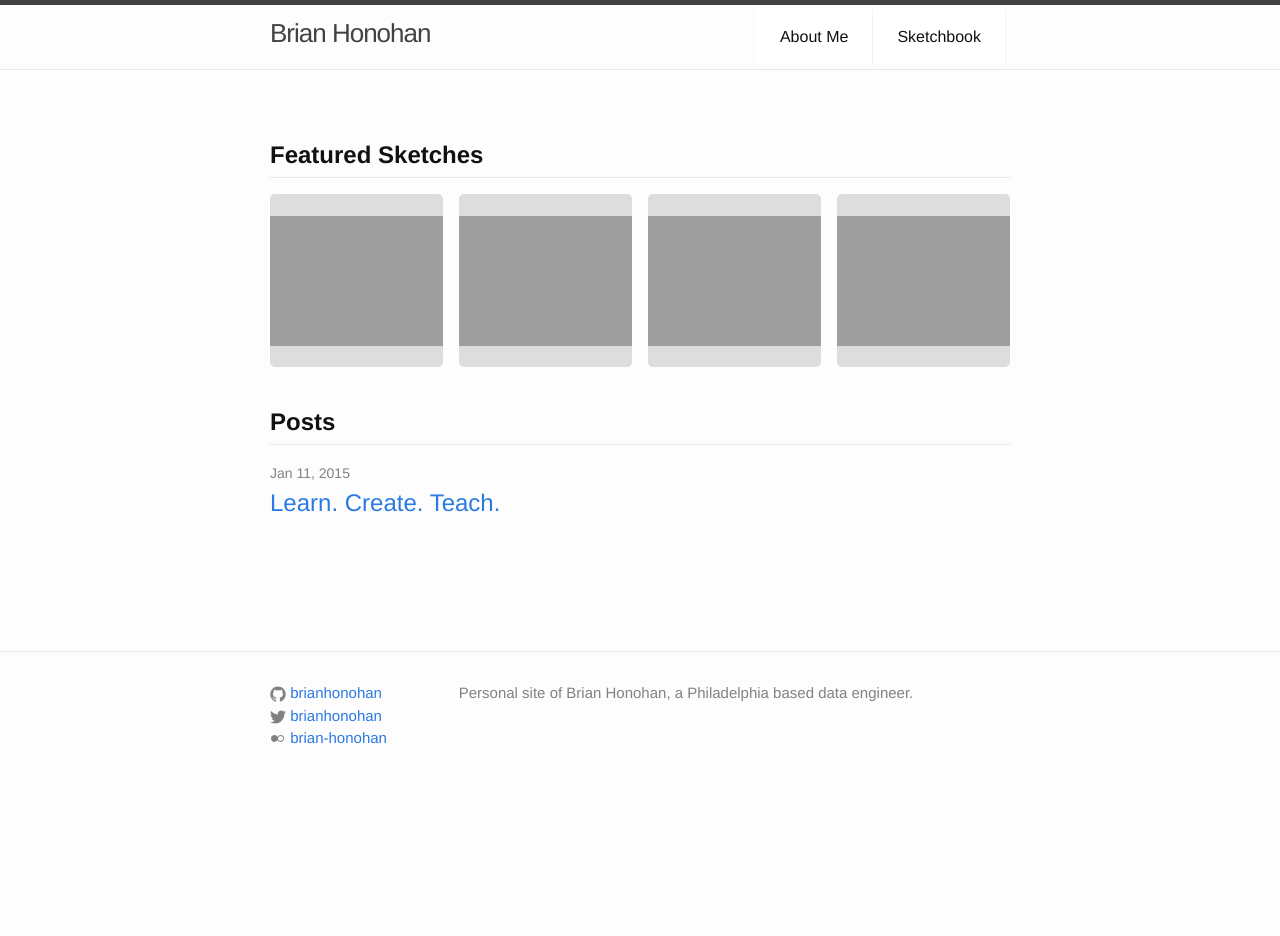
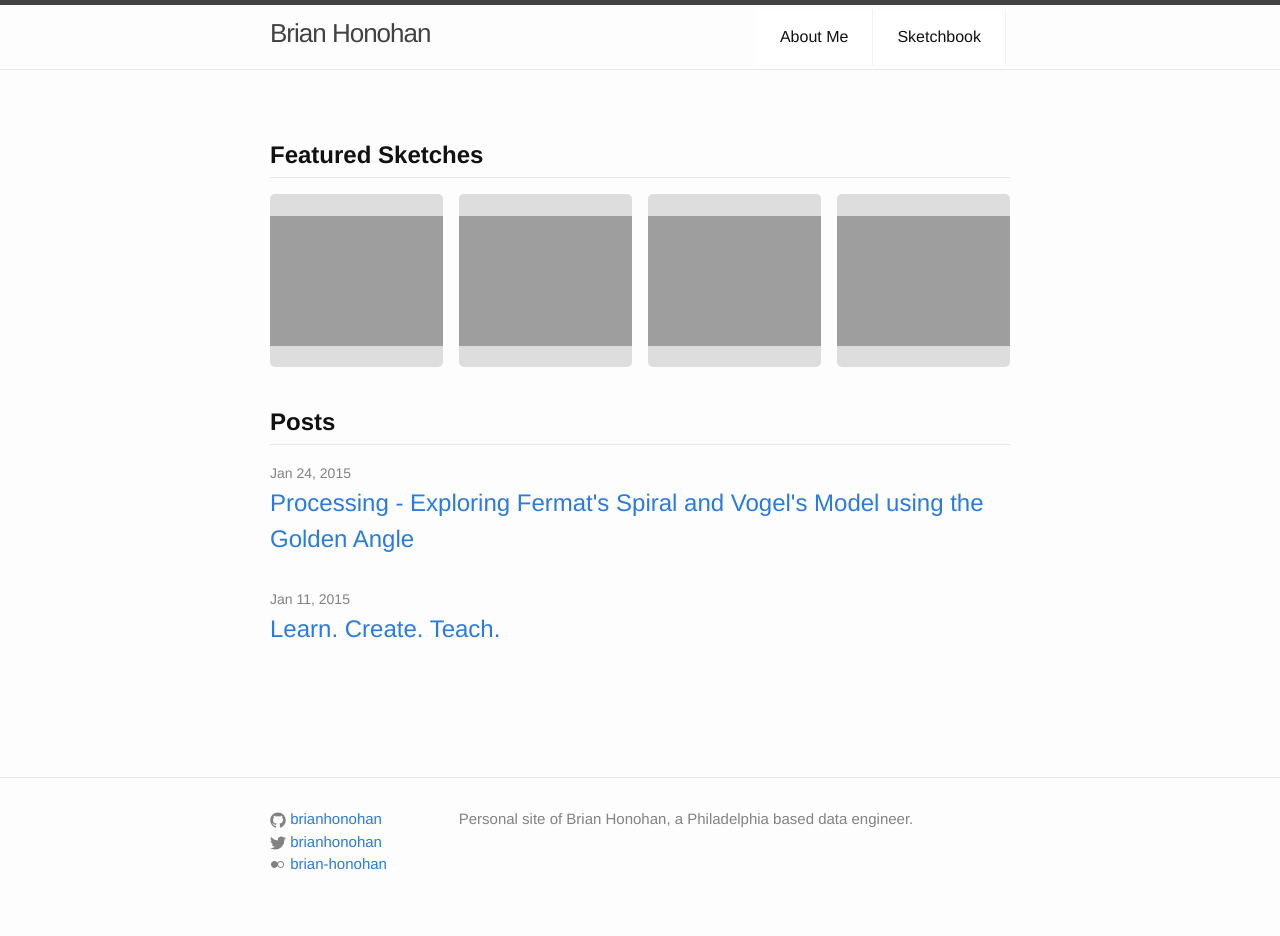
Before and after one commit to brianhonohan/brianhonohan.github.io, a Jekyll site: the page built from index.html, in a window 1280 px wide. Built offline with Jekyll 4.4.1, drawn with Linux system fonts in a browser that asks for light colours; before the commit the page ends 900 px from its top, so only the background shows below that.

Commit message:
posts - Add fermat-spirals post as a proof-of-concept
and update the head.html to load JS specified by the post.

```diff
--- a/_includes/head.html
+++ b/_includes/head.html
@@ -4,10 +4,41 @@
     <meta http-equiv="X-UA-Compatible" content="IE=edge">
 
     <title>{% if page.title %}{{ page.title }}{% else %}{{ site.title }}{% endif %}</title>
+    {% if page.excerpt %}
+    <meta name="description" content="{{ page.excerpt }}">
+    <meta property="og:image" content="{{ site.url }}{{ site.baseurl }}{{ page.url }}screenshot-01.png">
+    {% else %}
     <meta name="description" content="{{ site.description }}">
+    <meta property="og:image" content="https://brianhonohan.com/sketchbook/assets/images/default_og_image.png">
+    {% endif %}
+    <meta property="og:title" content="{% if page.title %}{{ page.title }}{% else %}{{ site.title }}{% endif %}">
+    <meta property="og:description" content="{% if page.excerpt %}{{ page.excerpt }}{% else %}{{ site.description }}{% endif %}">
+    <meta property="og:url" content="{{ site.url }}{{ site.baseurl }}{{ page.url }}">
+    <meta property="og:site_name" content="BrianHonohan.com">
+    <meta property="og:type" content="website">
 
+    <link rel="canonical" href="{{ page.url | replace:'index.html','' | prepend: site.baseurl | prepend: site.url }}">
     <link rel="stylesheet" href="{{ "/css/main.css" | prepend: site.baseurl }}">
-    <link rel="canonical" href="{{ page.url | replace:'index.html','' | prepend: site.baseurl | prepend: site.url }}">
+
+    {% for css_file in page.css_files %}<link rel="stylesheet" href="{{ css_file }}">
+    {% endfor %}
+    {% for js in page.js_scripts %}<script src="{{ js }}" charset="utf-8"></script>
+    {% endfor %}
+    {% if page.js_modules %}
+        {% for module in page.js_modules %}
+            {% if module.exports_to_import %}
+    <script type="module" charset="utf-8">
+        import { {{ module.exports_to_import | join: ', ' }} } from "{{ module.from_path }}";
+        {% for exp in module.exports_to_import %}window.{{ exp }} = {{ exp }};
+        {% endfor %}
+    </script>
+            {% elsif module.from_path %}
+    <script type="module" src="{{ module.from_path }}" charset="utf-8"></script>
+            {% else %}
+    <script type="module" src="{{ module }}" charset="utf-8"></script>
+            {% endif %}
+        {% endfor %}
+    {% endif %}
 
     <link rel="apple-touch-icon" sizes="180x180" href="/apple-touch-icon.png">
     <link rel="icon" type="image/png" sizes="32x32" href="/favicon-32x32.png">
--- /dev/null
+++ b/_posts/2015/2015-01-24-fermat-spirals-vogel-angle-phyllotaxis.md
@@ -0,0 +1,36 @@
+---
+layout: post
+title:  "Processing - Exploring Fermat's Spiral and Vogel's Model using the Golden Angle"
+date:   2015-01-24 12:00:00 -0400
+categories: [processing]
+thumbnail: /sketchbook/processing/spirals/screenshot-01.png
+excerpt: This is a Processing sketch inspired by the Fermat spiral; which is closely related to the arrangement of sunflower seeds (phyllotaxis).
+
+js_scripts:
+- https://cdnjs.cloudflare.com/ajax/libs/processing.js/1.6.6/processing.js
+
+---
+
+<canvas data-processing-sources="/sketchbook/processing/spirals/spirals.pde"></canvas>
+
+## Overview
+
+This is a [Processing][processing-home] sketch inspired by the [Fermat spiral][wiki-fermat-spiral]; which is closely related to the arrangement of sunflower seeds ([phyllotaxis][wiki-phyllotaxis]).
+
+Keys:
+
+- `<any_key>` Resets the angle to the [Golden angle][wiki-golden-angle].
+- `?` hides / shows a help menu
+
+Mouse:
+
+- Mouse movement sets the angle used within the [Fermat Spiral][wiki-fermat-spiral]
+
+Source code: ([View on Github][source-code])
+
+[processing-home]: https://processing.org
+[wiki-fermats-spiral]: https://en.wikipedia.org/wiki/Fermat%27s_spiral
+[wiki-phyllotaxis]: https://en.wikipedia.org/wiki/Phyllotaxis
+[wiki-golden-angle]: https://en.wikipedia.org/wiki/Golden_angle
+[wiki-fermat-spiral]: https://en.wikipedia.org/wiki/Fermat%27s_spiral
+[source-code]: https://github.com/brianhonohan/sketchbook/blob/master/processing/spirals/spirals.pde
```
